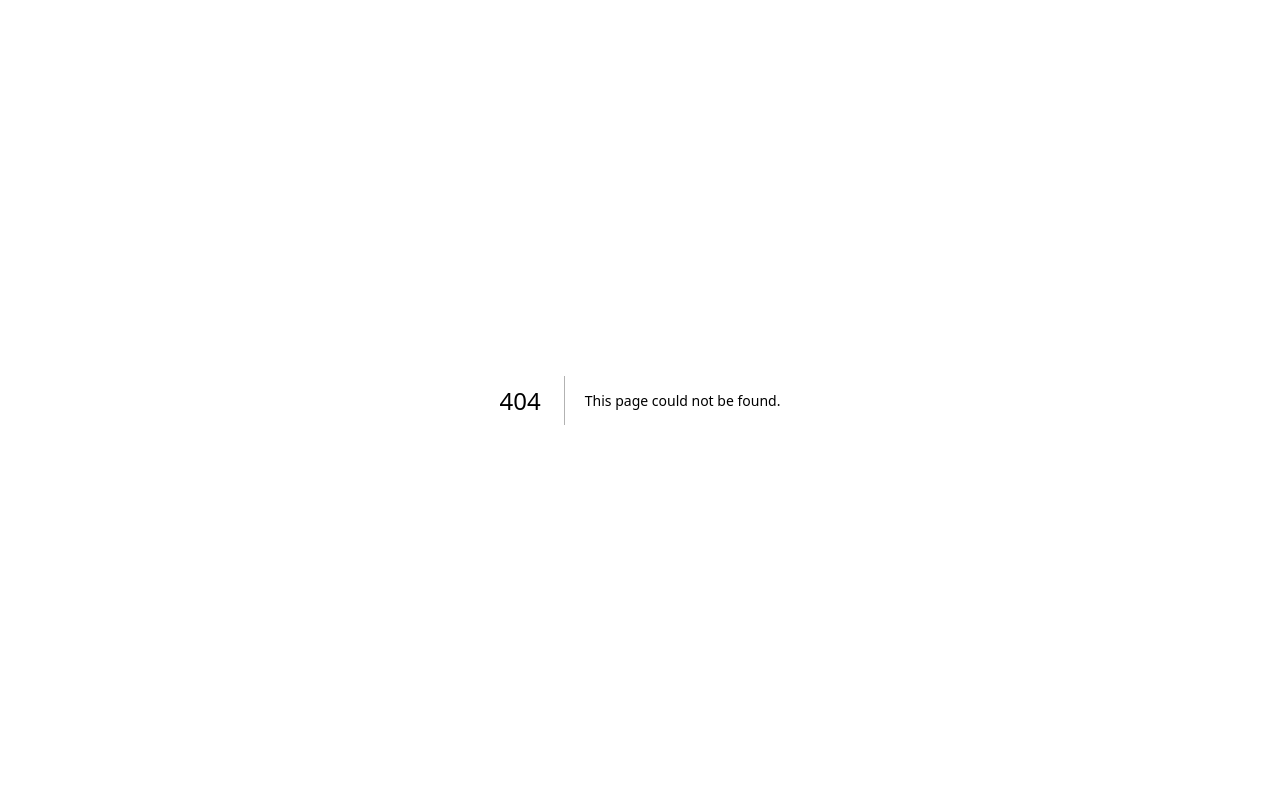
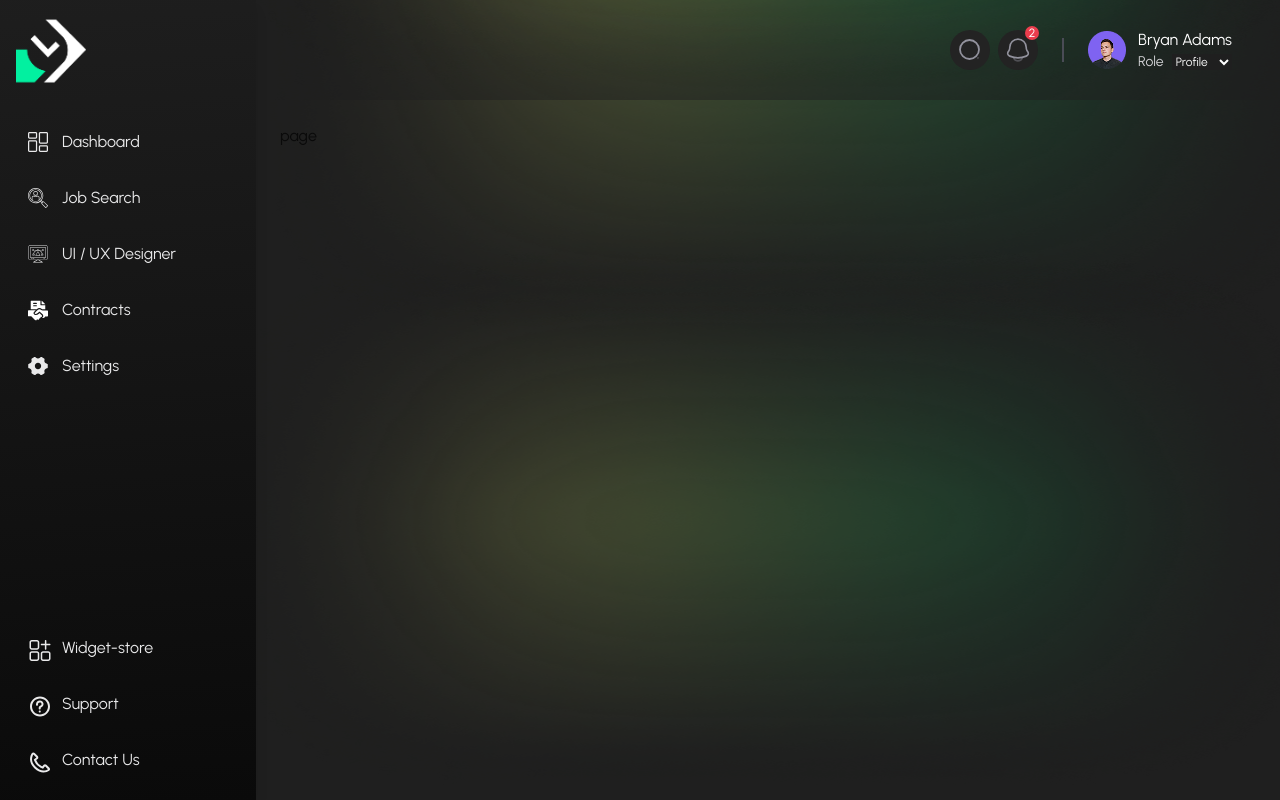
Before and after one commit to amuhaimen/joshadi22_FO83517301308, a Next.js app: page /dashboard/certification-store in a window 1280 px wide. Before the commit this address had no page. Built offline with nearby package versions, Linux system fonts and the light colour scheme.

Commit message:
certification store update

```diff
--- a/app/(dashboard)/_components/sidebar.tsx
+++ b/app/(dashboard)/_components/sidebar.tsx
@@ -20,6 +20,7 @@ const menuItems: {
     { title: "Job Search", icon: JobSearchIcon, href: "/dashboard/job_search" },
     { title: "Investor", icon: InvestorIcon, href: "/dashboard/investor" },
     { title: "Investment Ideas", icon: InvestmentIcon, href: "/dashboard/investment-ideas" },
+    { title: "Certification Store", icon:  DashboardIcon, href: "/dashboard/certification-store" },
     { title: "Settings", icon: SettingsIcon, href: "/dashboard/settings" },
   ],
   investor: [
--- /dev/null
+++ b/app/(dashboard)/dashboard/certification-store/page.tsx
@@ -0,0 +1,7 @@
+import React from 'react'
+
+export default function page() {
+  return (
+    <div>page</div>
+  )
+}
--- /dev/null
+++ b/public/sidebar/icons/CertificationIcon.tsx
@@ -0,0 +1,7 @@
+import React from 'react'
+
+export default function CertificationIcon() {
+  return (
+    <div>CertificationIcon</div>
+  )
+}
```
